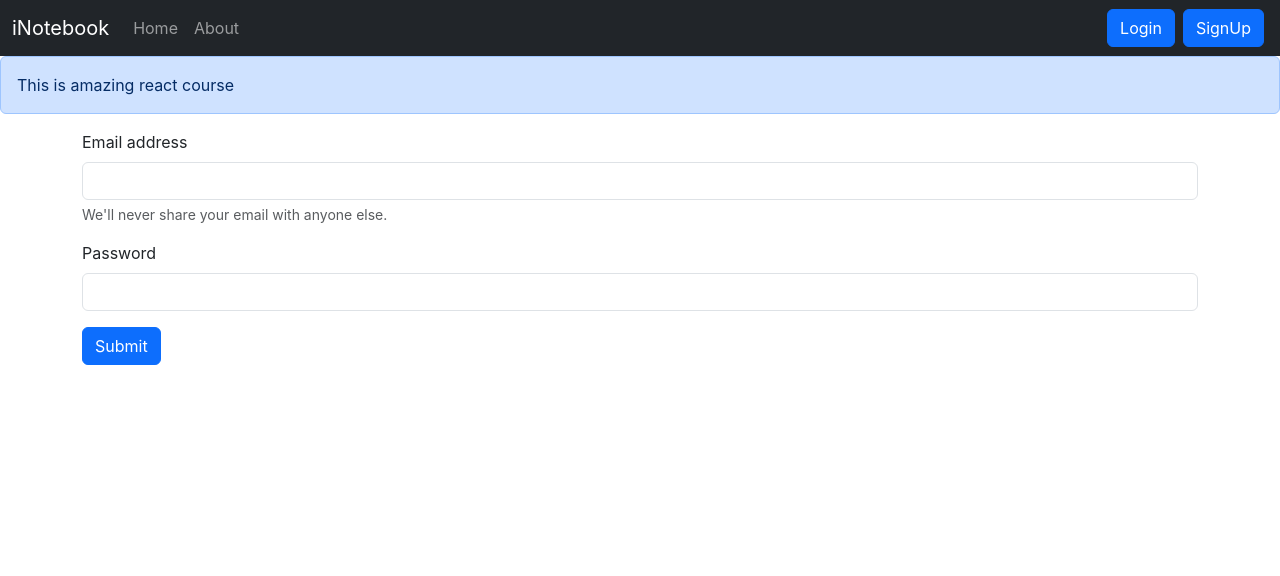
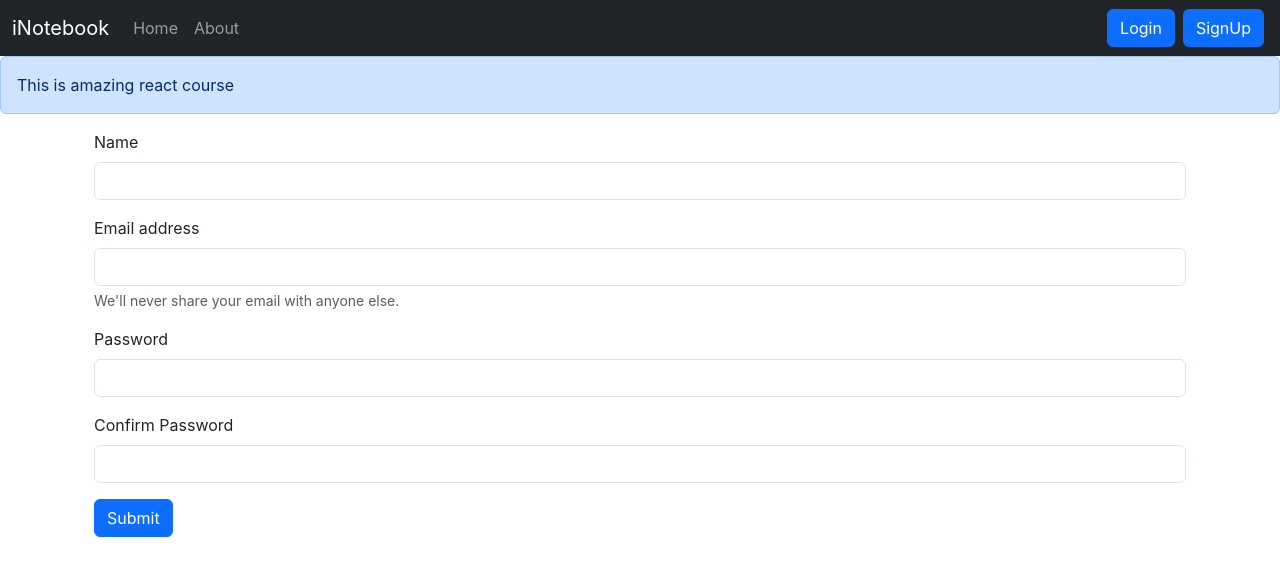
Before and after one commit to Roshan-Kumar01/iNotebook, a React (Create React App) app: page /signup in a window 1280 px wide. Shown: the top 576 px of the page. Built offline with nearby package versions, Linux system fonts and the light colour scheme.

Commit message:
added signup component

```diff
--- a/src/components/Login.js
+++ b/src/components/Login.js
@@ -23,6 +23,7 @@ const Login = () => {
               if(json.success)
               {
                 //to do work
+                localStorage.setItem('token',json.authtoken)
                 navigate("/")
               }else
               {
--- a/src/components/SignUp.js
+++ b/src/components/SignUp.js
@@ -1,17 +1,55 @@
-import React from 'react'
+import React,{ useState }from 'react'
+import {useNavigate} from 'react-router-dom'
 
 const SignUp = () => {
+    let navigate = useNavigate()
+    const[credentials,setCredentials] = useState({name:"",email:"",password:"",cpassword:""})
+
+    const onchange = (e) => {
+        setCredentials({...credentials,[e.target.name]:e.target.value})
+    }
+    const handleSubmit = async(e) =>{
+        e.preventDefault()
+            //TODO:API CALL
+            const response = await fetch(`http://localhost:5000/api/auth/createuser`, {
+              method: "POST",
+              headers: {
+                "Content-Type": "application/json",
+                },
+               body:JSON.stringify({name:credentials.name,email:credentials.email,password:credentials.password})
+              });
+              const json = await response.json();
+              console.log(json);
+              if(json.success)
+              {
+                //to do work
+                localStorage.setItem('token',json.authtoken)
+                navigate("/")
+              }else
+              {
+                alert("Invalid credentials")
+              }
+
+    }
     return (
-        <div>
-            <form>
+        <div className='container'>
+            <form onSubmit={handleSubmit}>
+                <div className="mb-3">
+                    <label htmlFor="name" className="form-label">Name</label>
+                    <input type="text" className="form-control" id="name" name="name" aria-describedby="emailHelp" onChange={onchange} required/>
+                </div>
                 <div className="mb-3">
                     <label htmlFor="email" className="form-label">Email address</label>
-                    <input type="email" className="form-control" id="email" name="email" aria-describedby="emailHelp" />
+                    <input type="email" className="form-control" id="email" name="email" aria-describedby="emailHelp" onChange={onchange} required/>
                     <div id="emailHelp" className="form-text">We'll never share your email with anyone else.</div>
                 </div>
                 <div className="mb-3">
                     <label htmlFor="password" className="form-label">Password</label>
-                    <input type="password" className="form-control" name="password" id="password" />
+                    <input type="password" className="form-control" name="password" id="password" onChange={onchange} minLength={5} required/>
+                </div>
+                <div className="mb-3">
+                    <label htmlFor="cpassword" className="form-label">Confirm Password</label>
+                    <input type="password" className="form-control" name="cpassword" id="cpassword" onChange={onchange} minLength={5} required/>
                 </div>
                 <button type="submit" className="btn btn-primary">Submit</button>
             </form>
```
